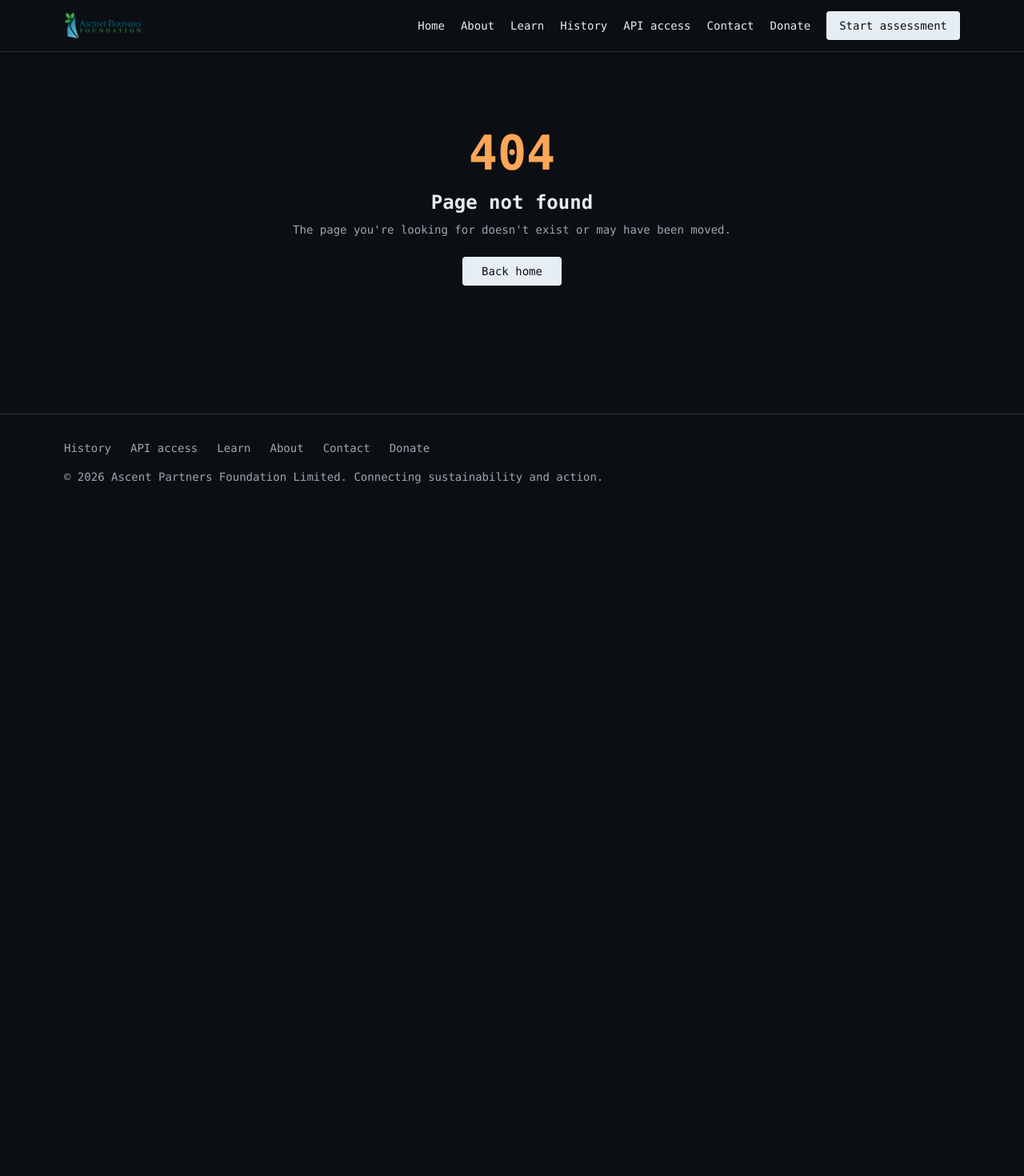
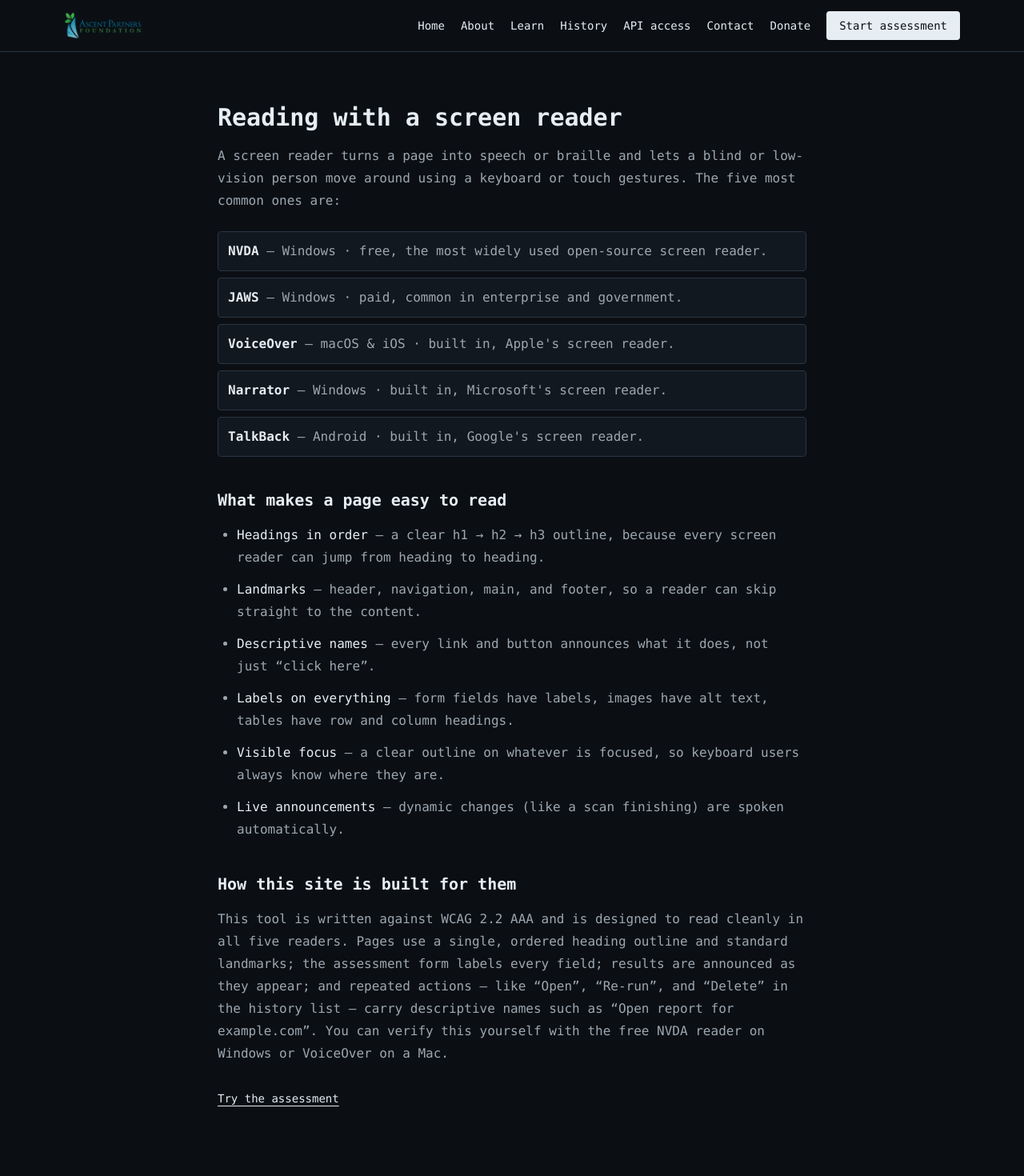
Before and after one commit to simonplmak-cloud/ascent-accessibility, a Next.js app: page /learn/screen-readers in a window 1280 px wide. Before the commit this address had no page. Shown: the top 1470 px of the page at 80% size. Before the commit the page ends 800 px from the top, so only its background shows below. Built offline with nearby package versions, Linux system fonts and the light colour scheme.

Commit message:
feat: screen-reader optimizations (descriptive labels, heading hierarchy) + screen-reader learn page

```diff
--- a/src/app/api-keys/page.tsx
+++ b/src/app/api-keys/page.tsx
@@ -173,6 +173,7 @@ export default function ApiKeysPage() {
                           type="button"
                           onClick={() => revoke(key.id)}
                           disabled={busyIds.has(key.id)}
+                          aria-label={`Revoke API key ${key.name}`}
                           className="text-terminal-critical underline-offset-4 hover:underline disabled:opacity-50"
                         >
                           Revoke
--- a/src/app/learn/page.tsx
+++ b/src/app/learn/page.tsx
@@ -15,6 +15,11 @@ const topics = [
     href: "/learn/remediation",
     title: "Remediation examples",
     description: "Before/after fixes for common accessibility failures.",
+  },
+  {
+    href: "/learn/screen-readers",
+    title: "Reading with a screen reader",
+    description: "How this site works with NVDA, JAWS, VoiceOver, Narrator, and TalkBack.",
   },
 ];
 
--- /dev/null
+++ b/src/app/learn/screen-readers/page.tsx
@@ -0,0 +1,80 @@
+import Link from "next/link";
+
+const readers = [
+  { name: "NVDA", platform: "Windows · free", note: "the most widely used open-source screen reader" },
+  { name: "JAWS", platform: "Windows · paid", note: "common in enterprise and government" },
+  { name: "VoiceOver", platform: "macOS & iOS · built in", note: "Apple's screen reader" },
+  { name: "Narrator", platform: "Windows · built in", note: "Microsoft's screen reader" },
+  { name: "TalkBack", platform: "Android · built in", note: "Google's screen reader" },
+];
+
+export default function ScreenReadersPage() {
+  return (
+    <div className="mx-auto max-w-3xl px-4 py-16">
+      <h1 className="font-mono text-3xl font-bold text-terminal-fg">
+        Reading with a screen reader
+      </h1>
+      <p className="mt-4 font-mono leading-7 text-terminal-muted">
+        A screen reader turns a page into speech or braille and lets a blind or low-vision
+        person move around using a keyboard or touch gestures. The five most common ones are:
+      </p>
+
+      <ul className="mt-6 space-y-2 font-mono text-terminal-fg">
+        {readers.map((reader) => (
+          <li key={reader.name} className="rounded border border-terminal-border bg-terminal-surface p-3">
+            <span className="font-semibold">{reader.name}</span>
+            <span className="text-terminal-muted"> — {reader.platform}, {reader.note}.</span>
+          </li>
+        ))}
+      </ul>
+
+      <h2 className="mt-10 font-mono text-xl font-semibold text-terminal-fg">
+        What makes a page easy to read
+      </h2>
+      <ul className="mt-4 list-disc space-y-3 pl-6 font-mono leading-7 text-terminal-muted">
+        <li>
+          <span className="text-terminal-fg">Headings in order</span> — a clear h1 → h2 → h3
+          outline, because every screen reader can jump from heading to heading.
+        </li>
+        <li>
+          <span className="text-terminal-fg">Landmarks</span> — header, navigation, main, and
+          footer, so a reader can skip straight to the content.
+        </li>
+        <li>
+          <span className="text-terminal-fg">Descriptive names</span> — every link and button
+          announces what it does, not just “click here”.
+        </li>
+        <li>
+          <span className="text-terminal-fg">Labels on everything</span> — form fields have
+          labels, images have alt text, tables have row and column headings.
+        </li>
+        <li>
+          <span className="text-terminal-fg">Visible focus</span> — a clear outline on whatever
+          is focused, so keyboard users always know where they are.
+        </li>
+        <li>
+          <span className="text-terminal-fg">Live announcements</span> — dynamic changes (like a
+          scan finishing) are spoken automatically.
+        </li>
+      </ul>
+
+      <h2 className="mt-10 font-mono text-xl font-semibold text-terminal-fg">
+        How this site is built for them
+      </h2>
+      <p className="mt-4 font-mono leading-7 text-terminal-muted">
+        This tool is written against WCAG 2.2 AAA and is designed to read cleanly in all five
+        readers. Pages use a single, ordered heading outline and standard landmarks; the
+        assessment form labels every field; results are announced as they appear; and repeated
+        actions — like “Open”, “Re-run”, and “Delete” in the history list — carry descriptive
+        names such as “Open report for example.com”. You can verify this yourself with the free
+        NVDA reader on Windows or VoiceOver on a Mac.
+      </p>
+
+      <p className="mt-8 font-mono text-sm text-terminal-fg">
+        <Link href="/assess" className="underline underline-offset-4 hover:text-terminal-serious">
+          Try the assessment
+        </Link>
+      </p>
+    </div>
+  );
+}
--- a/src/components/assessment/report.tsx
+++ b/src/components/assessment/report.tsx
@@ -48,9 +48,9 @@ export function Report({ result }: { result: AssessmentResult }) {
       </div>
 
       <div className="mt-8">
-        <h3 className="font-mono text-base font-semibold text-terminal-fg">
+        <h2 className="font-mono text-base font-semibold text-terminal-fg">
           Findings ({result.findings.length})
-        </h3>
+        </h2>
         {result.findings.length === 0 ? (
           <p className="mt-2 font-mono text-sm text-terminal-pass">
             No automated violations detected.
--- a/src/components/history/history-table.tsx
+++ b/src/components/history/history-table.tsx
@@ -134,6 +134,7 @@ export function HistoryTable({ items, busyIds, onReRun, onDelete }: HistoryTable
                     <div className="flex items-center gap-2">
                       <Link
                         href={`/assess/${item.id}`}
+                        aria-label={`Open report for ${item.url}`}
                         className="text-terminal-fg underline-offset-4 hover:underline"
                       >
                         Open
@@ -142,6 +143,7 @@ export function HistoryTable({ items, busyIds, onReRun, onDelete }: HistoryTable
                         type="button"
                         onClick={() => onReRun(item)}
                         disabled={busy}
+                        aria-label={`Re-run assessment for ${item.url}`}
                         className="text-terminal-fg underline-offset-4 hover:underline disabled:opacity-50"
                       >
                         Re-run
@@ -150,6 +152,7 @@ export function HistoryTable({ items, busyIds, onReRun, onDelete }: HistoryTable
                         type="button"
                         onClick={() => onDelete(item)}
                         disabled={busy}
+                        aria-label={`Delete assessment for ${item.url}`}
                         className="text-terminal-critical underline-offset-4 hover:underline disabled:opacity-50"
                       >
                         Delete
```
Also changed, not shown: 1 other file (tests, documents, lock files or other folders).
